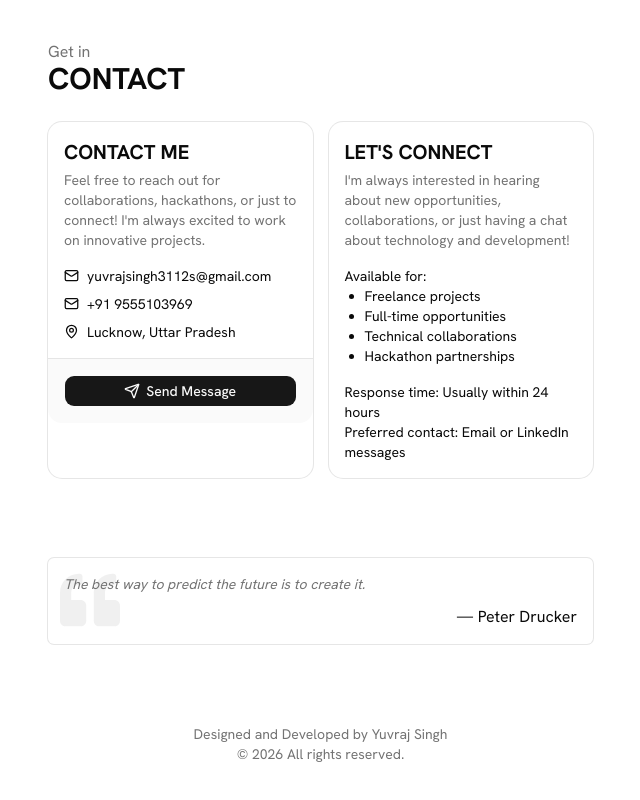
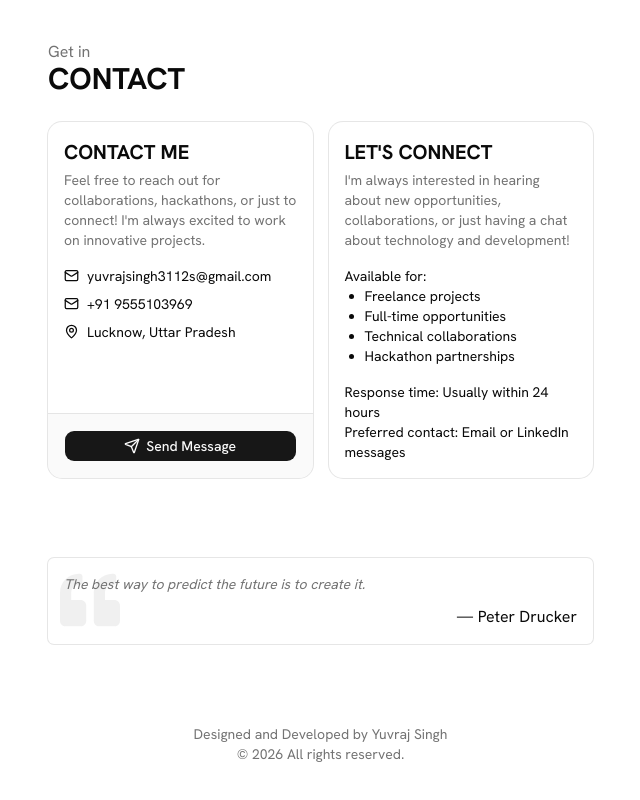
Before and after one commit to YUVRAJSINGH3112/yuvraj_me, a Next.js app: page / in a window 1280 px wide. Shown: the part 2778-3578 px from the top of the page, without its empty margins (312-952 px from the left). Built offline with nearby package versions, Linux system fonts and the light colour scheme; no server answers.

Commit message:
minor bug fixes

```diff
--- a/components/pages/Contact.tsx
+++ b/components/pages/Contact.tsx
@@ -18,35 +18,35 @@ export default function Contact() {
             <h4 className="leading-none text-muted-foreground">Get in</h4>
             <h2 className="text-3xl font-extrabold leading-tight">CONTACT</h2>
         </div>
-        <div className="flex flex-col gap-4 sm:flex-row">
-            <Card className="mx-auto w-full max-w-sm">
+        <div className="flex flex-col gap-4 sm:flex-row sm:items-stretch">
+            <Card className="mx-auto flex w-full max-w-sm flex-1 flex-col">
                 <CardHeader>
                     <CardTitle className="text-xl font-extrabold">CONTACT ME</CardTitle>
                     <CardDescription className="">
                      Feel free to reach out for collaborations, hackathons, or just to connect! I'm always excited to work on innovative projects.
                     </CardDescription>
                 </CardHeader>
-                <CardContent>
+                <CardContent className="flex-1">
                     <div className="flex flex-col gap-2">
                         <div className="flex items-center gap-2"><Mail size={15}/> <p>yuvrajsingh3112s@gmail.com</p></div>
                         <div className="flex items-center gap-2"><Mail size={15}/> +91 9555103969</div>
                         <div className="flex items-center gap-2"><MapPin size={15}/> Lucknow, Uttar Pradesh</div>
                     </div>
                 </CardContent>
-                <CardFooter>
+                <CardFooter className="mt-auto">
                     <Button asChild className="w-full">
                         <Link href="/contact"><Send size={15}/> Send Message</Link>
                     </Button>
                 </CardFooter>
             </Card>
-            <Card className="mx-auto w-full max-w-sm">
+            <Card className="mx-auto flex w-full max-w-sm flex-1 flex-col">
                 <CardHeader>
                     <CardTitle className="text-xl font-extrabold">LET'S CONNECT</CardTitle>
                     <CardDescription className="">
                     I'm always interested in hearing about new opportunities, collaborations, or just having a chat about technology and development!
                     </CardDescription>
                 </CardHeader>
-                <CardContent>
+                <CardContent className="flex-1">
                    <div className="">
                     Available for:
                     <ul className="list-disc pl-5 mb-4">
```
